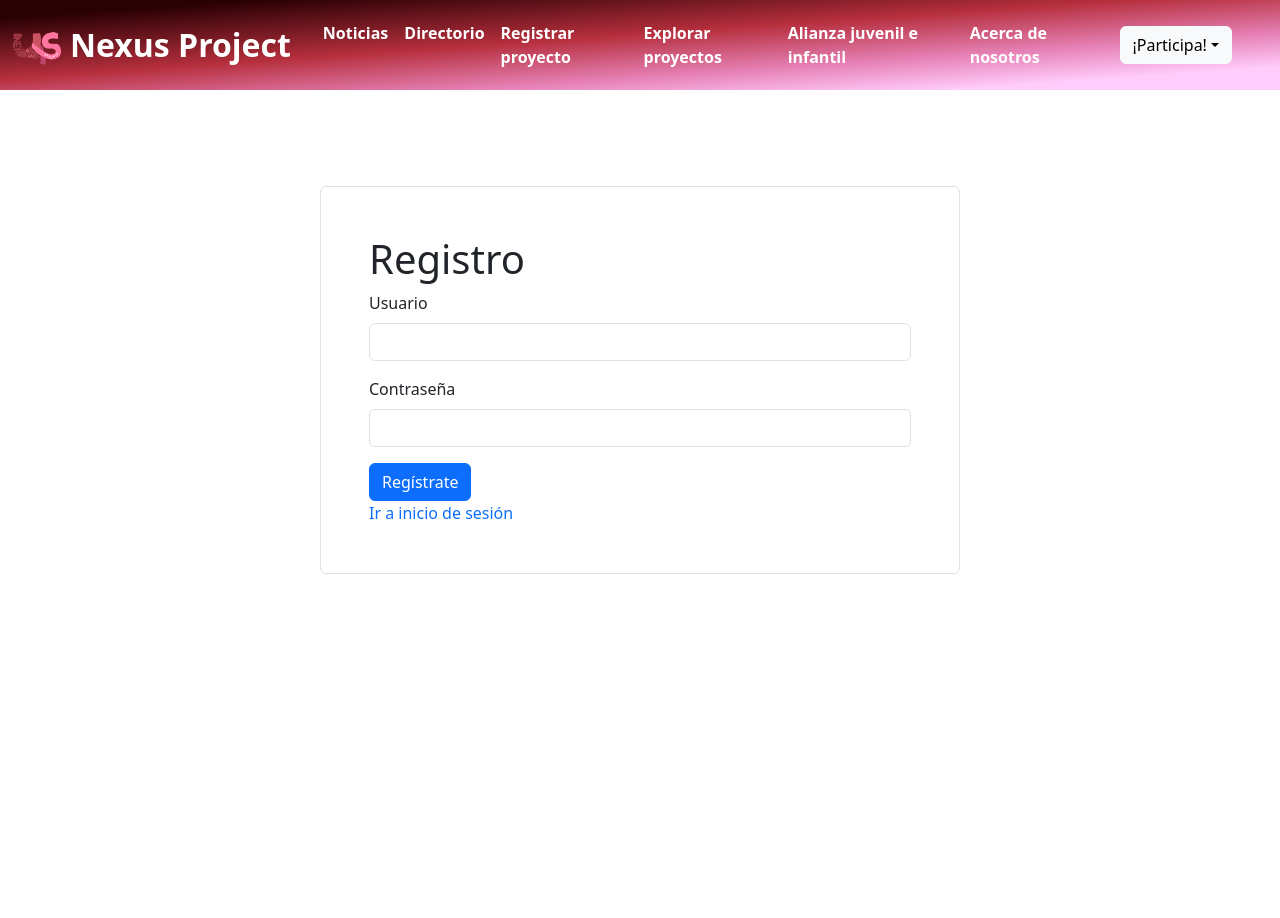
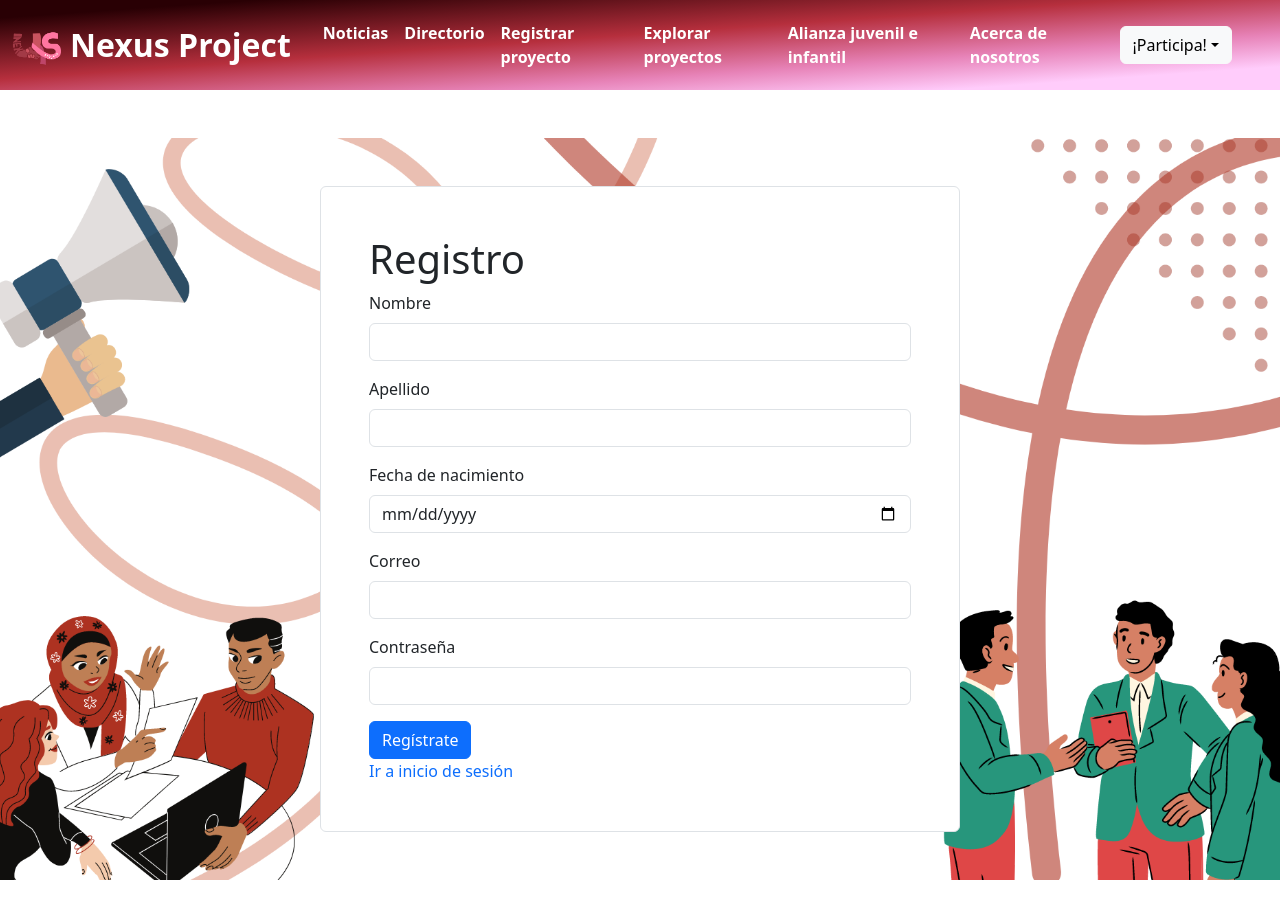
Before and after one commit to ISIC-PerSal/Nexus-Project, a React (Vite) app: page /register in a window 1280 px wide. Shown: the top 918 px of the page. Before the commit the page ends 800 px from the top, so only its background shows below. Built offline with nearby package versions, Linux system fonts and the light colour scheme; no server answers; a web font is replaced by a local one.

Commit message:
badge country

```diff
--- a/src/App.jsx
+++ b/src/App.jsx
@@ -10,6 +10,7 @@ import NewProject from './layout/New Project/NewProject'
 import About from './layout/About/About'
 import Directory from './layout/Directory/Directory'
 import Profile from './layout/Profile/Profile'
+import Explore from './layout/Explore/Explore'
 
 function App() {
   const isLogin = isAuth() != null;
@@ -22,6 +23,7 @@ function App() {
         <Route path="/profile" element={<Profile />} />
         <Route path="/directory" element={<Directory />} />
         <Route path="/new-project" element={isLogin? <NewProject />:<Navigate to={"/login"}/>} />
+        <Route path="/explore" element={isLogin? <Explore />:<Navigate to={"/login"}/>} />
         <Route
             path="/about"
             element={isLogin ? <About /> : <Navigate to={"/login"} />}
--- /dev/null
+++ b/src/components/BadgeLocation/BadgeCountryView.jsx
@@ -0,0 +1,13 @@
+import React from 'react'
+
+function BadgeCountryView({data}) {
+  return (
+    <>
+            <span class="badge badge-info">
+                {data.country}
+            </span>
+        </>
+  )
+}
+
+export default BadgeCountryView
--- /dev/null
+++ b/src/components/CardProject/CardProject.jsx
@@ -0,0 +1,12 @@
+import React from 'react'
+import CardProjectView from './CardProjectView'
+
+function CardProject({data}) {
+  return (
+    <>
+    <CardProjectView data={data}/>
+    </>
+  )
+}
+
+export default CardProject
--- /dev/null
+++ b/src/components/CardProject/CardProjectView.jsx
@@ -0,0 +1,21 @@
+import React from 'react'
+import BadgeCountryView from '../BadgeLocation/BadgeCountryView';
+
+function CardProjectView({ data }) {
+
+    return (
+        <>
+            <div className="card w-100 mb-3">
+                <img src={data.image} className="card-img" alt="..."></img>
+                <div className="card-body">
+                    <h5 className="card-title">{data.project}</h5>
+                    <BadgeCountryView data={data}/>
+                    <p className="card-text">{data.description}</p>
+                    <a href={data.url} className="btn btn-primary">Ir a la página oficial</a>
+                </div>
+            </div>
+        </>
+    );
+}
+
+export default CardProjectView
--- a/src/components/Navbar/NavbarView.jsx
+++ b/src/components/Navbar/NavbarView.jsx
@@ -34,7 +34,7 @@ function NavbarView({logOff, selected, setSelected}) {
                                 </a>
                             </li>
                             <li className="nav-item">
-                                <a className="nav-link text-white fw-bold" href="#" onClick={()=>setSelected("Explorar")}>
+                                <a className="nav-link text-white fw-bold" href="/explore" onClick={()=>setSelected("Explorar")}>
                                     Explorar proyectos
                                     <div className={selected=="Explorar"? "color-block":""}></div>
                                     </a>
--- /dev/null
+++ b/src/layout/Explore/Explore.jsx
@@ -0,0 +1,30 @@
+import React, { useEffect, useState } from 'react'
+import Navbar from '../../components/Navbar/Navbar'
+import ExploreView from './ExploreView'
+import fetchGetProject from '../../util/project/fetchGetProject';
+
+function Explore() {
+    const [dataProject, setdataProject] = useState([]);
+    const [title, setTitle] = useState("")
+    const [ods, setOds] = useState("")
+    async function fetchData() {
+        try {
+            const data = await fetchGetProject("",title, ods);
+            setdataProject(data);
+            console.log(dataProject)
+        } catch (error) {
+            console.error(error);
+        }
+    }
+    useEffect(() => {
+        fetchData();
+      }, [title, ods]);
+    return (
+        <>
+            <Navbar />
+            <ExploreView dataProject={dataProject} title={title} setTitle={setTitle} ods={ods} setOds={setOds} />
+        </>
+    )
+}
+
+export default Explore
--- /dev/null
+++ b/src/layout/Explore/ExploreView.jsx
@@ -0,0 +1,33 @@
+import React from 'react'
+import CardProject from '../../components/CardProject/CardProject'
+
+function ExploreView({ dataProject, title, setTitle, ods, setOds }) {
+    return (
+        <>
+            <main className="bg-img py-3">
+                <div className="container w-50 p-3 border rounded border-secondary-subtle bg-gral">
+                    <div className="mb-3">
+                        <label className="form-label fw-bold fs-2">
+                            Explorar proyectos
+                        </label>
+                    </div>
+                    <div>
+                        <div className="input-group mb-3">
+                            <span className="input-group-text" id="basic-addon1">
+                                <svg xmlns="http://www.w3.org/2000/svg" width="16" height="16" fill="currentColor" className="bi bi-search" viewBox="0 0 16 16">
+                                    <path d="M11.742 10.344a6.5 6.5 0 1 0-1.397 1.398h-.001q.044.06.098.115l3.85 3.85a1 1 0 0 0 1.415-1.414l-3.85-3.85a1 1 0 0 0-.115-.1zM12 6.5a5.5 5.5 0 1 1-11 0 5.5 5.5 0 0 1 11 0" />
+                                </svg>
+                            </span>
+                            <input value={title} onChange={(e) => setTitle(e.target.value)} type="text" className="form-control"></input>
+                        </div>
+                    </div>
+                    {dataProject.map((item, index) => (
+                        <CardProject data={item} key={index} />
+                    ))}
+                </div>
+            </main>
+        </>
+    )
+}
+
+export default ExploreView
--- a/src/layout/Register/RegisterView.jsx
+++ b/src/layout/Register/RegisterView.jsx
@@ -1,38 +1,98 @@
 import React, { useState } from "react";
 
-function RegisterView({email, setEmail, password, setPassword, handleRegister}) {
-
+function RegisterView({
+  email,
+  setEmail,
+  password,
+  setPassword,
+  nombre,
+  setNombre,
+  apellido,
+  setApellido,
+  fechaNac,
+  setFechaNac,
+  handleRegister,
+}) {
   return (
     <>
-            <div className="py-5 my-5 w-100 d-flex justify-content-center align-items-center">
+      <div className="py-5 my-5 w-100  h-100 d-flex justify-content-center align-items-center bg-img">
         <main className="border bg-white w-50 h-50 p-5 rounded">
           <form>
             <h1>Registro</h1>
             <div className="mb-3">
-                            <label htmlFor="exampleInputEmail1" className="form-label">Usuario</label>
+              <label htmlFor="nombreRegistro" className="form-label">
+                Nombre
+              </label>
               <input
-                                type="email" className="form-control" id="exampleInputEmail1" aria-describedby="emailHelp"
+                minLength={1}
+                type="text"
+                className="form-control"
+                id="nombreRegistro"
+                value={nombre}
+                onChange={(event) => setNombre(event.target.value)}
+                required={true}
+              ></input>
+            </div>
+            <div className="mb-3">
+              <label htmlFor="apellidoRegistro" className="form-label">
+                Apellido
+              </label>
+              <input
+                minLength={1}
+                type="text"
+                className="form-control"
+                id="apellidoRegistro"
+                value={apellido}
+                onChange={(event) => setApellido(event.target.value)}
+                required={true}
+              ></input>
+            </div>
+            <div className="mb-3">
+              <label htmlFor="fechaNacRegistro" className="form-label">
+                Fecha de nacimiento
+              </label>
+              <input
+                type="date"
+                className="form-control"
+                id="fechaNacRegistro"
+                value={fechaNac}
+                onChange={(event) => setFechaNac(event.target.value)}
+                required={true}
+              ></input>
+            </div>
+            <div className="mb-3">
+              <label htmlFor="exampleInputEmail1" className="form-label">
+                Correo
+              </label>
+              <input
+                type="email"
+                className="form-control"
+                id="exampleInputEmail1"
                 value={email}
                 onChange={(event) => setEmail(event.target.value)}
               ></input>
-
             </div>
             <div className="mb-3">
-                            <label htmlFor="exampleInputPassword1" className="form-label">Contraseña</label>
-                            <input type="password" className="form-control" id="exampleInputPassword1"
+              <label htmlFor="exampleInputPassword1" className="form-label">
+                Contraseña
+              </label>
+              <input
+                type="password"
+                className="form-control"
+                id="exampleInputPassword1"
                 value={password}
                 onChange={(event) => setPassword(event.target.value)}
               ></input>
             </div>
-                        <button onClick={(event)=>handleRegister(event)}
-                            type="submit" className="btn btn-primary">
+            <button
+              onClick={(event) => handleRegister(event)}
+              type="submit"
+              className="btn btn-primary"
+            >
               Regístrate
             </button>
-
           </form>
-                    <a href="/login">
-                    Ir a inicio de sesión
-                    </a>
+          <a href="/login">Ir a inicio de sesión</a>
         </main>
       </div>
     </>
--- /dev/null
+++ b/src/util/project/fetchGetProject.jsx
@@ -0,0 +1,16 @@
+import React from 'react'
+import getDataApi from '../getDataApi';
+const API_NEXUS_PROJECT= import.meta.env.VITE_API_NEXUS_PROJECT_DATABASE;
+
+async function fetchGetProject(idUser, title, ods ) {
+    const url = `${API_NEXUS_PROJECT}/project/getProject.php?idUser=${idUser}&&title=${title}&&ods=${ods}`;
+    try {
+        const data = await getDataApi(url, "");
+        return data
+    } catch (error) {
+        console.error("Error: ", error.message)
+        return null
+    }
+}
+
+export default fetchGetProject;
--- a/src/util/user/fetchLogin.jsx
+++ b/src/util/user/fetchLogin.jsx
@@ -4,8 +4,11 @@ const API_NEXUS_PROJECT= import.meta.env.VITE_API_NEXUS_PROJECT_DATABASE;
 
 async function fetchLogin(body) {
   const url = `${API_NEXUS_PROJECT}/user/loginUser.php`;
+  console.log(body)
+  console.log(url)
   try {
     const data = await getDataApi(url, body);
+    console.log(data)
     return data;
   } catch (error) {
     console.error("Error: ", error.message);
```
Lines whose indentation alone changed are shown as unchanged.
